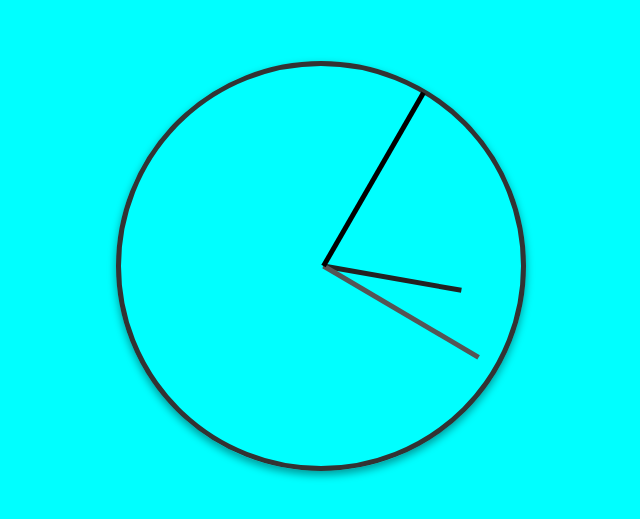
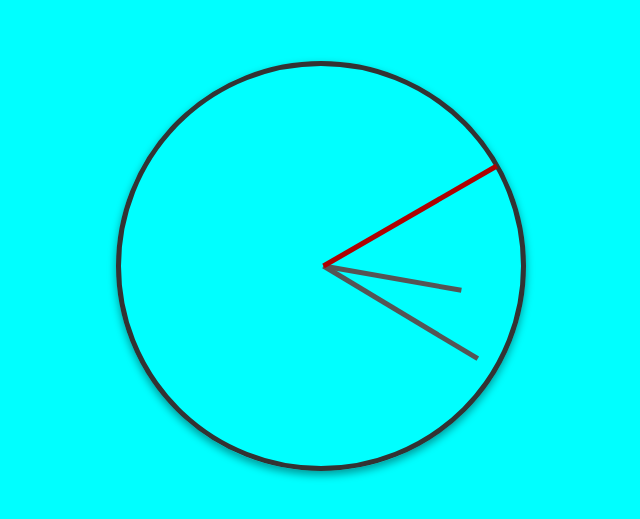
Before and after one commit to bretscherjan/analogClock, a plain HTML site: page index.html in a window 1280 px wide. Shown: the part 127-646 px from the top of the page, without its empty margins (324-964 px from the left). Drawn offline with Linux system fonts and the light colour scheme.

Commit message:
last commit

```diff
--- a/analogClock.js
+++ b/analogClock.js
@@ -1,28 +1,3 @@
-/*
-// Create class to create different pointers
-class pointeur {
-    constructor(id) {
-        this.id = id;
-    }
-
-    toString() {
-        return `<span class="pointeur" id="${this.id}"></span>`;
-    }
-}
-// instancier new object for secondePointeur
-var secondePointeur = new pointeur("secondePointeur");
-document.write(secondePointeur.toString());
-
-// instancier new object for minutePointeur
-var minutePointeur = new pointeur("minutePointeur");
-document.write(minutePointeur.toString());
-
-// instancier new object for hourPointeur
-var hourPointer = new pointeur("hourPointeur");
-document.write(hourPointer.toString());
-*/
-
-
 // Functionto move the Hand's
 function updateClock() {
   // Searching current time
@@ -44,4 +19,5 @@ function updateClock() {
   hourHand.style.transform = `rotate(${hourDegrees}deg)`; // Rotate hourhand
 }
 // Update every second
+setInterval(updateClock, 1000);
 updateClock(); // Call updateClock() function
--- a/style.css
+++ b/style.css
@@ -32,19 +32,20 @@ body {
 /* General informations for all hands*/
 .hand {
   position: absolute;
+  vertical-align: center;
   background-color: #333;
   width: 5px;
   height: 50%;
   top: 50%;
   left: 50%;
   transform-origin: center top;
-  transform: translate(-50%, -100%) rotate(90deg); /* so that it does not rotate on its own axis*/
+  transform: translate(-50%, -100%) rotate(90deg);
 }
 
 /* Design hour-hand*/
 .hour-hand {
   height: 35%;
-  background-color: #222;
+  background-color: #555;
 }
 
 /* Design min-hand*/
@@ -56,5 +57,5 @@ body {
 /* Design second-hand*/
 .second-hand {
   height: 50%;
-  background-color: #000000;
+  background-color: #af0000;
 }
```
Also changed, not shown: clockBg.avif (deleted), clockBg.jpg (deleted), clockBg.png (deleted), github-repo.txt (added). Lines whose indentation alone changed are shown as unchanged.
